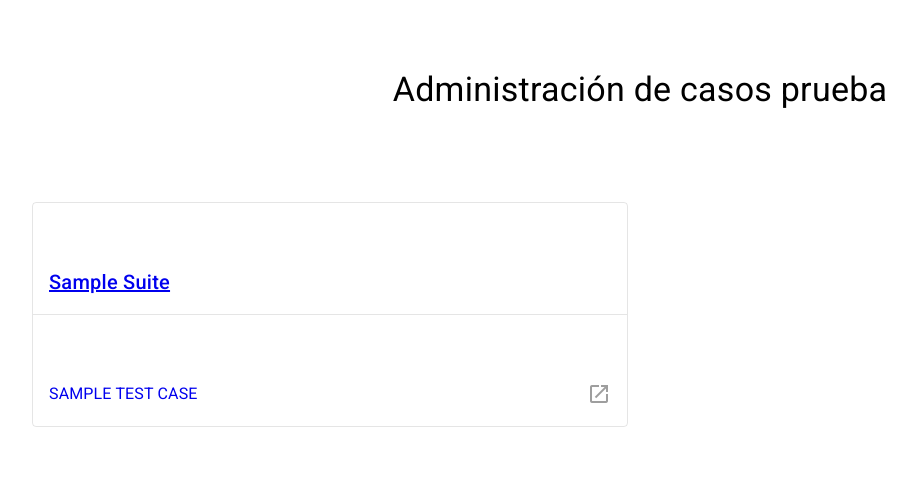
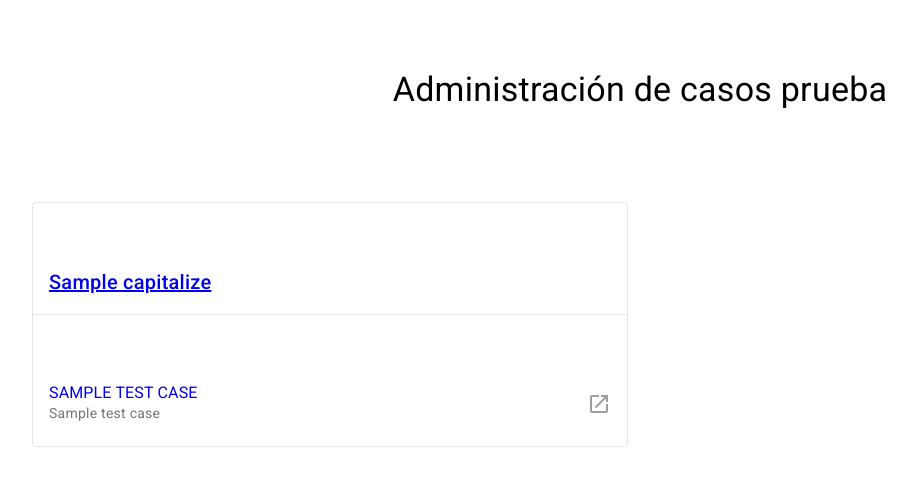
Before and after one commit to arlinton-calderon/tictacshop-tests, a Django app: template frontend/templates/index.html in a window 1280 px wide. Shown: the top 486 px of the page, without its empty margins (0-916 px from the left). Run offline with Django 3.2, Linux system fonts and the light colour scheme; the template is opened without the code that fills it: most values are stand-ins (such as "Sample title", 1, 10 or a date in 2020); some libraries are stand-ins or nearby versions.

Commit message:
Se agrega el titulo de los caso de prueba

```diff
--- a/frontend/static/css/main.css
+++ b/frontend/static/css/main.css
@@ -18,7 +18,7 @@ a {
 
 .test-suites-container {
     display: grid;
-    grid-template-columns: 1fr 1fr;
+    grid-template-columns: repeat(2, minmax(auto, 1fr));
     padding: 1.5rem;
     column-gap: 1.5rem;
     row-gap: 1.5rem;
@@ -27,6 +27,7 @@ a {
 .test-suite {
     border: 1px solid rgba(0,0,0,.1);
     border-radius: 4px;
+    height: fit-content;
 }
 
 .test-suite__title {
@@ -34,3 +35,31 @@ a {
     border-bottom: 1px solid rgba(0,0,0,.1);
     text-decoration: underline;
 }
+
+.test-case.mdc-list-item {
+    height: fit-content;
+}
+
+.test-case .mdc-list-item__secondary-text::after,
+.test-case .mdc-list-item__secondary-text::before {
+    display: inline-block;
+    width: 0;
+    height: 20px;
+    content: '';
+}
+
+.test-case .mdc-list-item__secondary-text::after {
+    vertical-align: 0;
+}
+
+.test-case .mdc-list-item__secondary-text::after {
+    vertical-align: -20px;
+}
+
+.test-case .mdc-list-item__secondary-text,
+.test-case .mdc-list-item__primary-text {
+    display: block;
+    word-wrap: break-word;
+    white-space: normal;
+    height: fit-content;
+}
--- a/frontend/templates/index.html
+++ b/frontend/templates/index.html
@@ -13,14 +13,19 @@
         {% for suite in suites %}
             <div class="test-suite">
                 <a href="?suite={{ suite.name }}">
-                    <h6 class="mdc-typography--headline6 test-suite__title">{{ suite.name|title }}</h6>
+                    <h6 class="mdc-typography--headline6 test-suite__title">{{ suite.name.capitalize }}</h6>
                 </a>
                 <ul class="mdc-list">
                     {% for test_case in suite.tests_cases %}
                         <a href="?suite={{ suite.name }}&test_case={{ test_case.name }}">
                             <li class="mdc-list-item mdc-ripple-upgraded test-case">
                                 <span class="mdc-list-item__ripple"></span>
-                                    <span class="mdc-list-item__text">{{ test_case.name|upper }}</span>
+                                <span class="mdc-list-item__text">
+                                    <span class="mdc-list-item__primary-text">{{ test_case.name|upper }}</span>
+                                    {% if test_case.title %}
+                                        <span class="mdc-list-item__secondary-text">{{ test_case.title }}</span>
+                                    {% endif %}
+                                </span>
                                 <span class="mdc-list-item__meta material-icons" aria-hidden="true">launch</span>
                             </li>
                         </a>
```
Also changed, not shown: frontend/views/index.py (+14 -1 lines).
